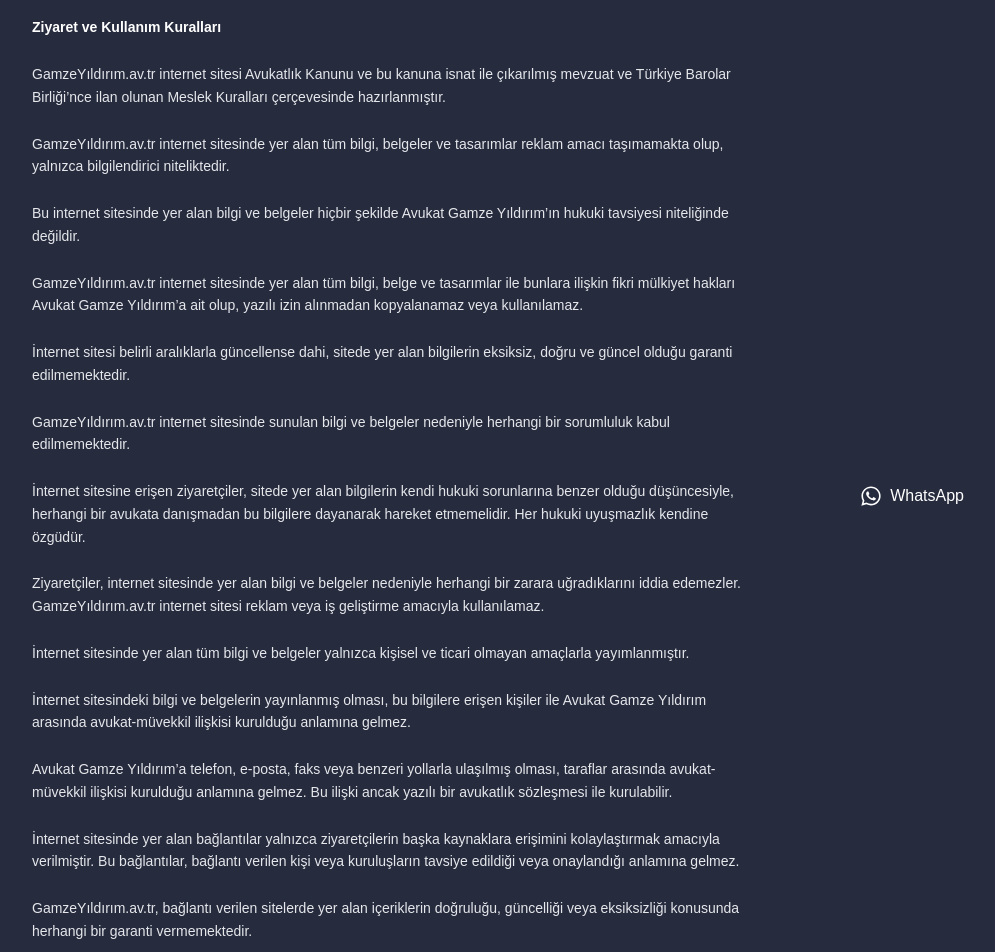
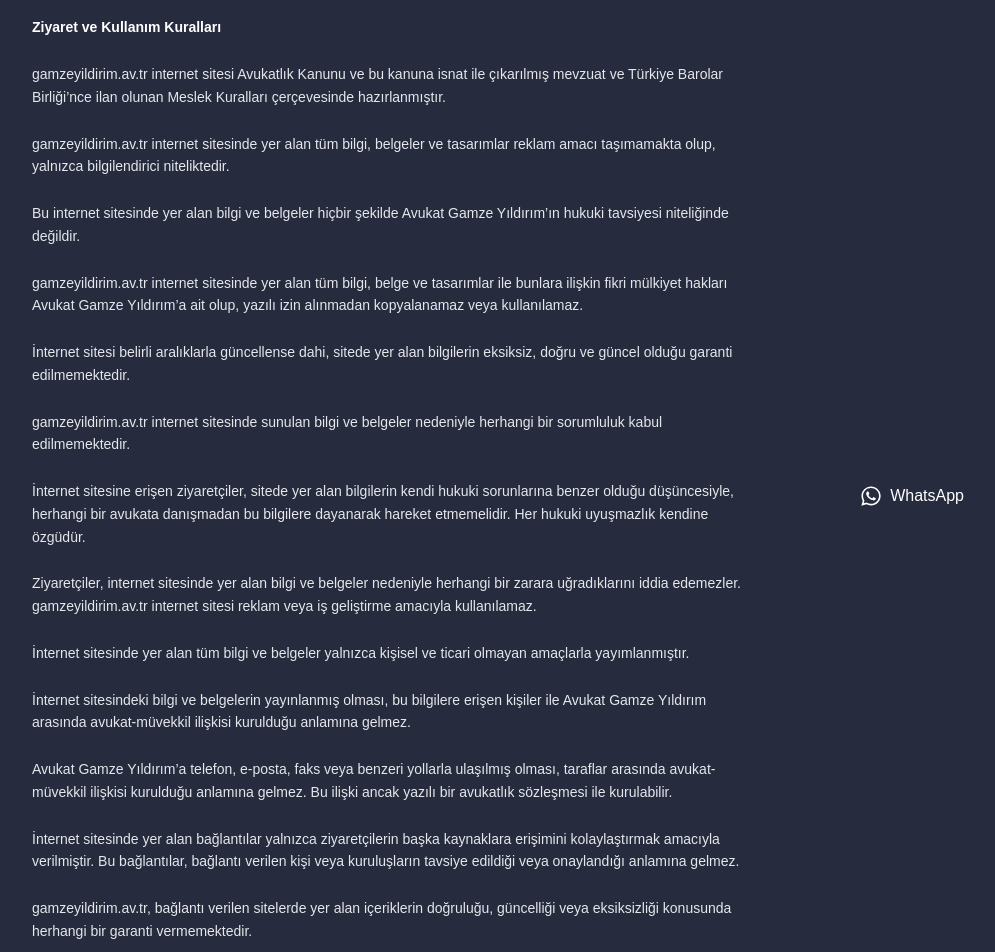
Before and after one commit to brkyildirim92/avukat-site, a Next.js app: page /yasal-uyari in a window 1280 px wide. Shown: the part 280-1232 px from the top of the page, without its empty margins (248-1243 px from the left). Built offline with nearby package versions, Linux system fonts and the light colour scheme.

Commit message:
feat: canliya alma

```diff
--- a/app/components/Footer.tsx
+++ b/app/components/Footer.tsx
@@ -92,8 +92,8 @@ export default function Footer() {
                 </h4>
                 <ul className="space-y-4 text-sm">
                   <li>
-                    Hacı Adil Caddesi No:19<br />
-                    xxxx / xxxx – İstanbul
+                    Maslak<br />
+                    Bakırköy – İstanbul
                   </li>
                   <li>Tel: +90 xxx xx xx</li>
                   <li>E-posta: xxxxxxx@.av.tr</li>
--- a/app/layout.tsx
+++ b/app/layout.tsx
@@ -28,7 +28,7 @@ const geistMono = Geist_Mono({
 });
 
 export const metadata: Metadata = {
-  metadataBase: new URL("https://siteadi.com"),
+  metadataBase: new URL("https://gamzeyildirim.av.tr"),
 
   title: {
     default: "İstanbul Avukat | Online Hukuki Danışmanlık",
@@ -42,7 +42,7 @@ export const metadata: Metadata = {
     title: "Avukat Gamze Yıldırım",
     description:
       "Ceza hukuku, boşanma davaları ve iş hukuku alanlarında hukuki danışmanlık.",
-    url: "https://siteadi.com",
+    url: "https://gamzeyildirim.av.tr",
     siteName: "Avukat Gamze Yıldırım",
     locale: "tr_TR",
     type: "website",
@@ -73,13 +73,13 @@ export default function RootLayout({
               "@context": "https://schema.org",
               "@type": "LegalService",
               name: "İstanbul Freelance Avukat",
-              url: "https://siteadi.com",
+              url: "https://gamzeyildirim.av.tr",
               areaServed: { "@type": "Place", name: "İstanbul" },
               availableChannel: {
                 "@type": "ServiceChannel",
                 serviceLocation: {
                   "@type": "VirtualLocation",
-                  url: "https://siteadi.com",
+                  url: "https://gamzeyildirim.av.tr",
                 },
               },
               sameAs: ["https://wa.me/905000000000"],
--- a/app/makaleler/[slug]/page.tsx
+++ b/app/makaleler/[slug]/page.tsx
@@ -440,7 +440,7 @@ export async function generateMetadata(
       .slice(0, 160)
       .replace(/\n/g, " "),
     alternates: {
-      canonical: `https://siteadi.com/makaleler/${article.slug}`,
+      canonical: `https://gamzeyildirim.av.tr/makaleler/${article.slug}`,
     },
     openGraph: {
       title: article.title,
@@ -485,7 +485,7 @@ export default async function MakaleDetayPage({ params }: Props) {
             datePublished: article.date,
             mainEntityOfPage: {
               "@type": "WebPage",
-              "@id": `https://siteadi.com/makaleler/${article.slug}`,
+              "@id": `https://gamzeyildirim.av.tr/makaleler/${article.slug}`,
             },
           }),
         }}
--- a/app/robots.ts
+++ b/app/robots.ts
@@ -4,6 +4,6 @@ export default function robots() {
       userAgent: "*",
       allow: "/",
     },
-    sitemap: "https://siteadi.com/sitemap.xml",
+    sitemap: "https://gamzeyildirim.av.tr/sitemap.xml",
   };
 }
--- a/app/sitemap.ts
+++ b/app/sitemap.ts
@@ -1,9 +1,21 @@
+
 export default function sitemap() {
-  const baseUrl = "https://siteadi.com";
+  const baseUrl = "https://gamzeyildirim.av.tr";
 
   return [
     { url: baseUrl, lastModified: new Date() },
     { url: `${baseUrl}/makaleler`, lastModified: new Date() },
     { url: `${baseUrl}/iletisim`, lastModified: new Date() },
+
+    // Makaleler
+    { url: `${baseUrl}/makaleler/ceza-hukukunda-tutuklama-sartlari`, lastModified: new Date() },
+    { url: `${baseUrl}/makaleler/bosanma-davalarinda-nafaka-turleri`, lastModified: new Date() },
+    { url: `${baseUrl}/makaleler/isten-haksiz-fesih-durumunda-haklar`, lastModified: new Date() },
+    { url: `${baseUrl}/makaleler/kira-sozlesmesi-tahliye`, lastModified: new Date() },
+    { url: `${baseUrl}/makaleler/kat-mulkiyetinde-ortak-alan-uyusmazliklari`, lastModified: new Date() },
+    { url: `${baseUrl}/makaleler/tapu-iptali-ve-tescil-davasi`, lastModified: new Date() },
+    { url: `${baseUrl}/makaleler/kentsel-donusum-surecinde-haklar`, lastModified: new Date() },
+    { url: `${baseUrl}/makaleler/ortakligin-giderilmesi-izale-i-suyu-davasi`, lastModified: new Date() },
+    { url: `${baseUrl}/makaleler/ecrimisil-haksiz-isgal-tazminati-davasi`, lastModified: new Date() },
   ];
 }
--- a/app/yasal-uyari/page.tsx
+++ b/app/yasal-uyari/page.tsx
@@ -24,13 +24,13 @@ export default function YasalUyariPage() {
           </p>
 
           <p>
-            GamzeYıldırım.av.tr internet sitesi Avukatlık Kanunu ve bu kanuna
+            gamzeyildirim.av.tr internet sitesi Avukatlık Kanunu ve bu kanuna
             isnat ile çıkarılmış mevzuat ve Türkiye Barolar Birliği’nce ilan
             olunan Meslek Kuralları çerçevesinde hazırlanmıştır.
           </p>
 
           <p>
-            GamzeYıldırım.av.tr internet sitesinde yer alan tüm bilgi, belgeler
+            gamzeyildirim.av.tr internet sitesinde yer alan tüm bilgi, belgeler
             ve tasarımlar reklam amacı taşımamakta olup, yalnızca bilgilendirici
             niteliktedir.
           </p>
@@ -41,7 +41,7 @@ export default function YasalUyariPage() {
           </p>
 
           <p>
-            GamzeYıldırım.av.tr internet sitesinde yer alan tüm bilgi, belge ve
+            gamzeyildirim.av.tr internet sitesinde yer alan tüm bilgi, belge ve
             tasarımlar ile bunlara ilişkin fikri mülkiyet hakları Avukat Gamze
             Yıldırım’a ait olup, yazılı izin alınmadan kopyalanamaz veya
             kullanılamaz.
@@ -53,7 +53,7 @@ export default function YasalUyariPage() {
           </p>
 
           <p>
-            GamzeYıldırım.av.tr internet sitesinde sunulan bilgi ve belgeler
+            gamzeyildirim.av.tr internet sitesinde sunulan bilgi ve belgeler
             nedeniyle herhangi bir sorumluluk kabul edilmemektedir.
           </p>
 
@@ -67,7 +67,7 @@ export default function YasalUyariPage() {
           <p>
             Ziyaretçiler, internet sitesinde yer alan bilgi ve belgeler
             nedeniyle herhangi bir zarara uğradıklarını iddia edemezler.
-            GamzeYıldırım.av.tr internet sitesi reklam veya iş geliştirme
+            gamzeyildirim.av.tr internet sitesi reklam veya iş geliştirme
             amacıyla kullanılamaz.
           </p>
 
@@ -97,7 +97,7 @@ export default function YasalUyariPage() {
           </p>
 
           <p>
-            GamzeYıldırım.av.tr, bağlantı verilen sitelerde yer alan içeriklerin
+            gamzeyildirim.av.tr, bağlantı verilen sitelerde yer alan içeriklerin
             doğruluğu, güncelliği veya eksiksizliği konusunda herhangi bir
             garanti vermemektedir.
           </p>
```
